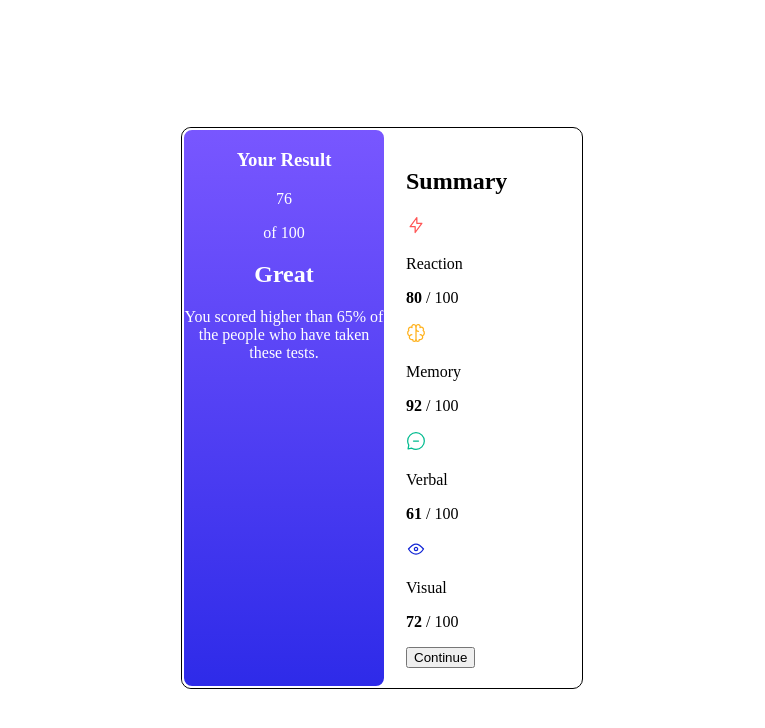
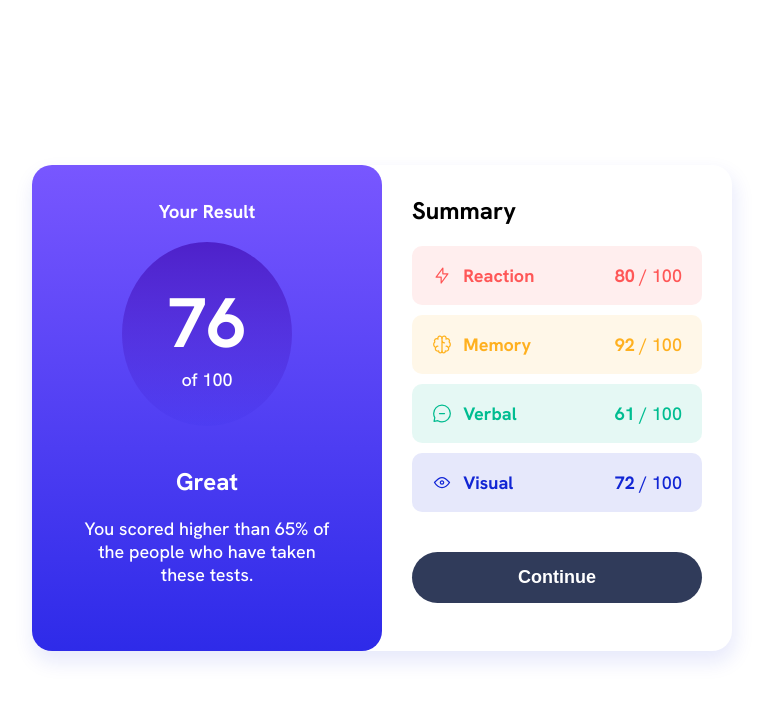
Before and after one commit to Bibiwei-Pere/Results-summary-component, a plain HTML site: page index.html in a window 1280 px wide. Shown: the whole page, without its empty margins (258-1023 px from the left). Drawn offline with Linux system fonts and the light colour scheme.

Commit message:
Update index.css

```diff
--- a/css/index.css
+++ b/css/index.css
@@ -1,13 +1,22 @@
 :root {
     /* primary */
-    --Light-red: hsl(0, 100%, 67%);
-    --Orange-yellow: hsl(39, 100%, 56%);
-    --Green-teal: hsl(166, 100%, 37%);
-    --Cobalt-blue: hsl(234, 85%, 45%);
+    --Light-red: hsla(0, 100%, 67%, 0.1);
+    --Orange-yellow: hsla(39, 100%, 56%, 0.1);
+    --Green-teal: hsla(166, 100%, 37%, 0.1);
+    --Cobalt-blue: rgba(17, 37, 212, 0.1);
+    --ash: hsl(0, 0%, 91%);
+    --ash-2: hsl(0, 2%, 66%);
+
+    --red: hsl(0, 100%, 67% );
+    --yellow: hsl(39, 100%, 56%);
+    --green: hsla(166, 100%, 37%);
+    --blue: hsla(234, 85%, 45%);
+
 
     /* background */
     --Light-slate-blue: hsl(252, 100%, 67%);
     --Light-royal-blue: hsl(241, 81%, 54%);
+    --Light-royal-blue-1: hsla(241, 81%, 54%, 0.1);
 
     /* circle */
     ---Violet-blue: hsla(256, 72%, 46%, 1);
@@ -25,24 +34,160 @@ body {
     justify-content: center;
     align-items: center;
     height: 100vh;
+    font-family: 'Hanken Grotesk', sans-serif;
+}
+
+p {
+    font-size: 18px;
+}
+
+.red {
+    background-color: var(--Light-red);
+    color: var(--red);
+}
+
+.yellow {
+    background-color: var(--Orange-yellow);
+    color: var(--yellow);
+}
+
+.green {
+    background-color: var(--Green-teal);
+    color: var(--green);
+}
+
+.blue {
+    background-color: var(--Cobalt-blue);
+    color: var(--blue);
+}
+
+.ash {
+    color: var(--ash);
+}
+
+.ash-2 {
+    color: var(--ash-2);
+}
+
+.dark {
+    color: var(--Dark-gray-blue);
 }
 
 main {
     display: flex;
-    max-width: 400px;
-    border: 1px solid;
-    border-radius: 10px;
+    max-width: 700px;
+    box-shadow: 2px 10px 20px 1px rgb(17 37 212 / 10%);
+    border-radius: 20px;
 }
 
 .score {
-    border: 2px solid;
-    border-radius: 10px;
-    width: 50%;
+    position: relative;
+    border-radius: 20px;
+    width: 250px;
     color: var(--White);
+    padding: 15px 50px;
     text-align: center;
     background: linear-gradient(180deg, var(--Light-slate-blue), var(--Light-royal-blue));
 }
 
+.score h1 {
+    margin-top: 40px;
+}
+
+.score p {
+    margin-bottom: 50px;
+}
+
+.score div {
+    background: linear-gradient(180deg, var(---Violet-blue), var(--Light-royal-blue-1));
+    border-radius: 50%;
+    width: 100px;
+    height: auto;
+    margin: auto;
+    padding: 35px;
+}
+
+.score div p {
+    margin: auto;
+}
+
+.sub-score {
+    font-size: 70px;
+    font-weight: bold;
+}
+
 .score-card {
-    padding: 20px;
+    padding: 10px 30px;
+    width: 290px
 }
+
+.wrapper {
+    border-radius: 10px;
+    display: flex;
+    margin-bottom: 10px;
+    justify-content: space-between;
+    padding: 0 20px;
+}
+
+.wrapper div {
+    width: 50%;
+    font-weight: bold;
+    display: flex;
+    justify-content: space-between;
+}
+
+.wrapper div p {
+    width: 75%;
+}
+
+button {
+    width: 100%;
+    border-radius: 40px;
+    padding: 15px;
+    margin-top: 30px;
+    border: none;
+    background-color: var(--Dark-gray-blue);
+    color: var(--White);
+    font-weight: bold;
+    font-size: 18px;
+}
+
+button:hover, button:focus, button:active {
+    background: linear-gradient(180deg, var(--Light-slate-blue), var(--Light-royal-blue));
+}
+
+/* mobile */
+
+@media (max-width: 750px) {
+
+    body {
+        height: auto;
+    }
+
+    main {
+        margin: 80px 0;
+        flex-direction: column;
+        box-shadow: none;
+    }
+
+    .score {
+        width: 300px;
+    }
+
+    .score h1 {
+        margin-top: 20px;
+    }
+
+    .score p {
+        margin-bottom: 20px;
+    }
+
+    .score-card {
+        width: 340px;
+    }
+
+    h2 {
+    font-size: 20px;
+    }
+
+}
```
